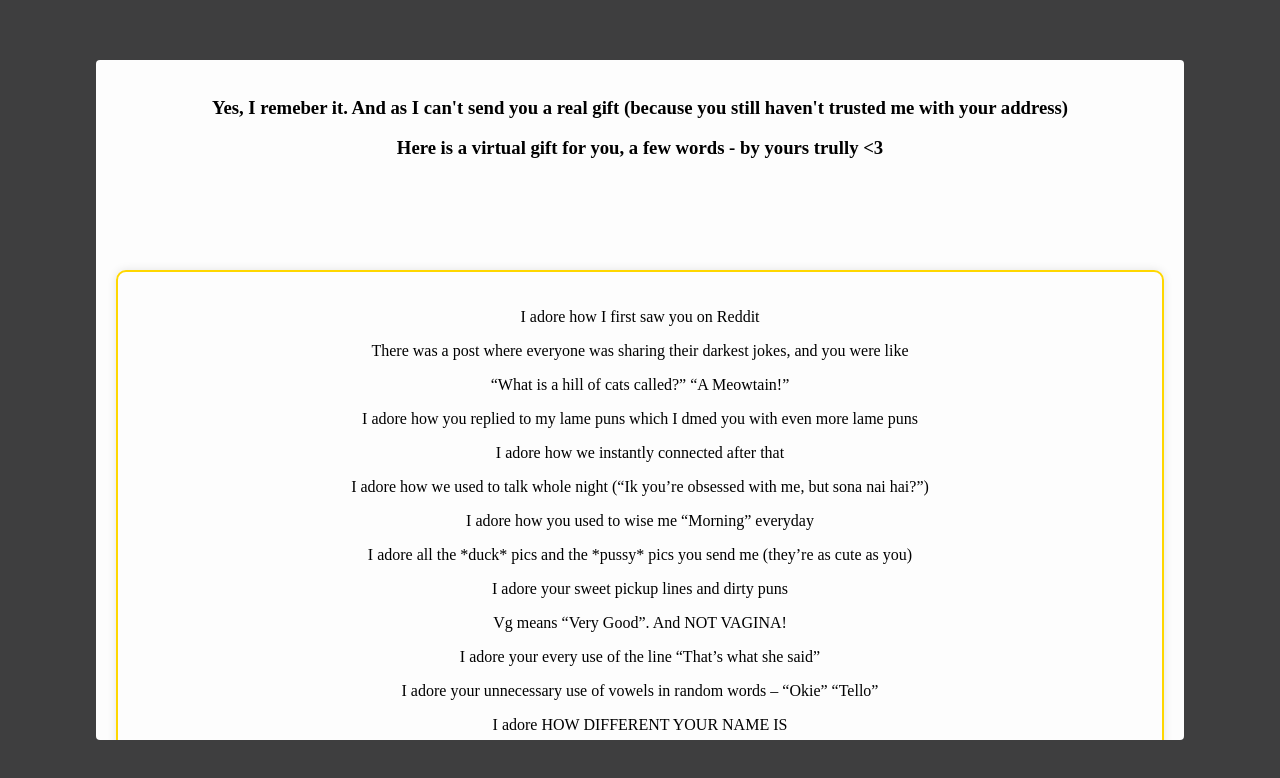
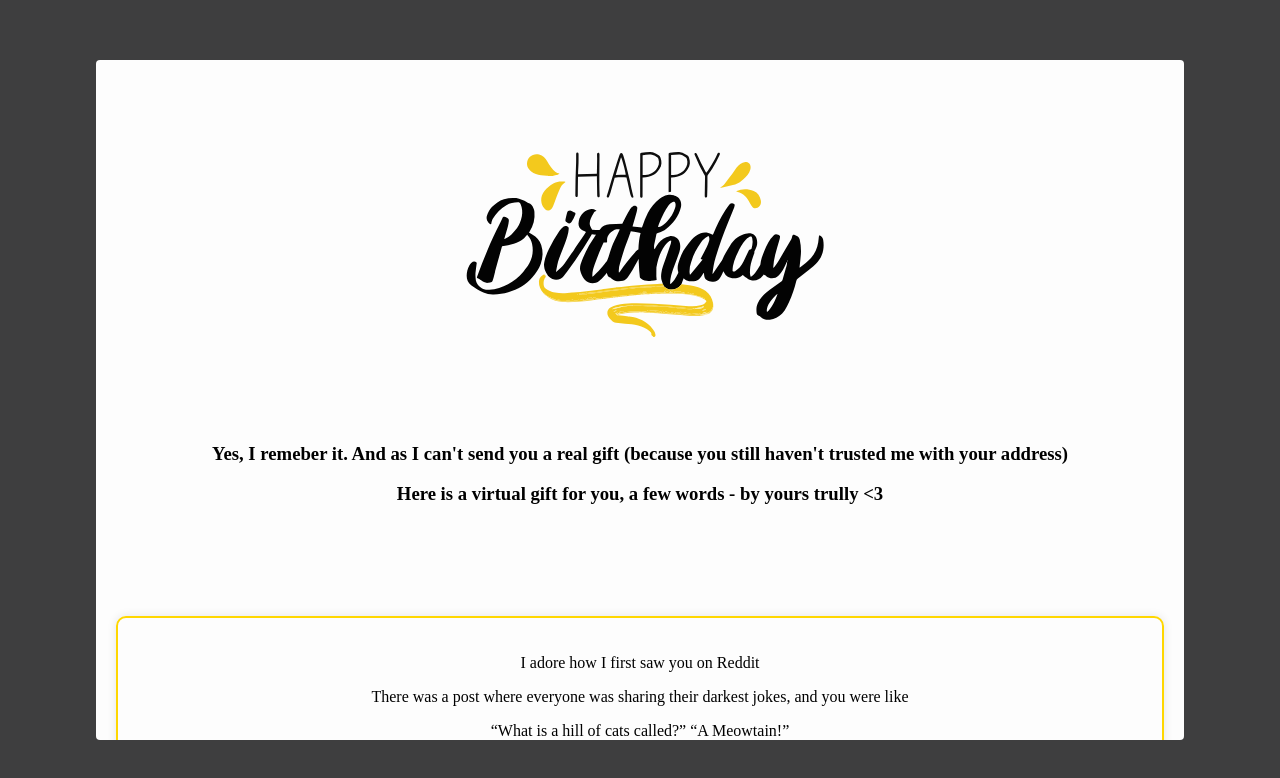
Before and after one commit to Amar-04/HappyBirthdayy, a plain HTML site: page index.html in a window 1280 px wide. Drawn offline with Linux system fonts and the light colour scheme.

Commit message:
Update index.html

```diff
--- a/index.html
+++ b/index.html
@@ -8,7 +8,7 @@
   </head>
   <body>
     <div class="card">
-      <img src="/media/5161507_119.svg" alt="" class="birthday_img" />
+      <img src="5161507_119.svg" alt="" class="birthday_img" />
       <h3>Yes, I remeber it. And as I can't send you a real gift (because you still haven't trusted me with your address)</h3>
       <h3>Here is a virtual gift for you, a few words - by yours trully <3</h3>
       <br><br><br><br>
```
